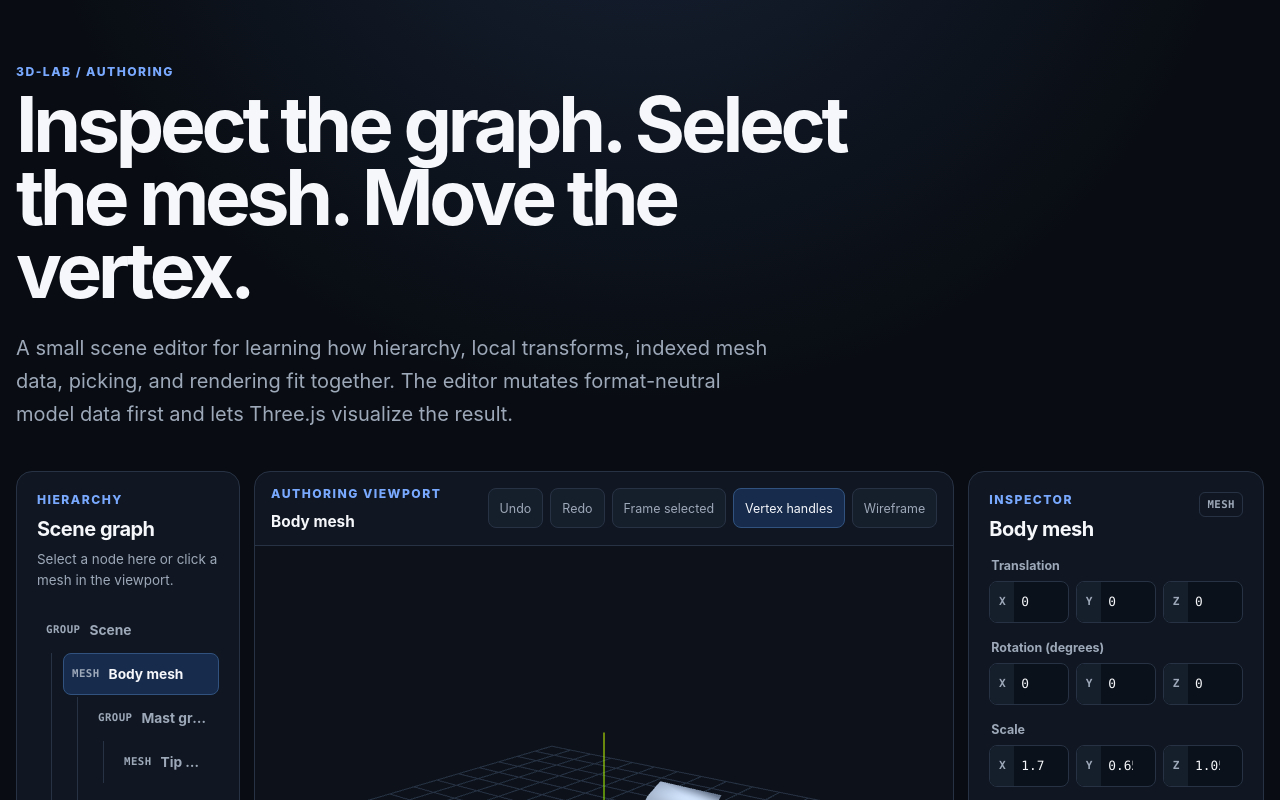
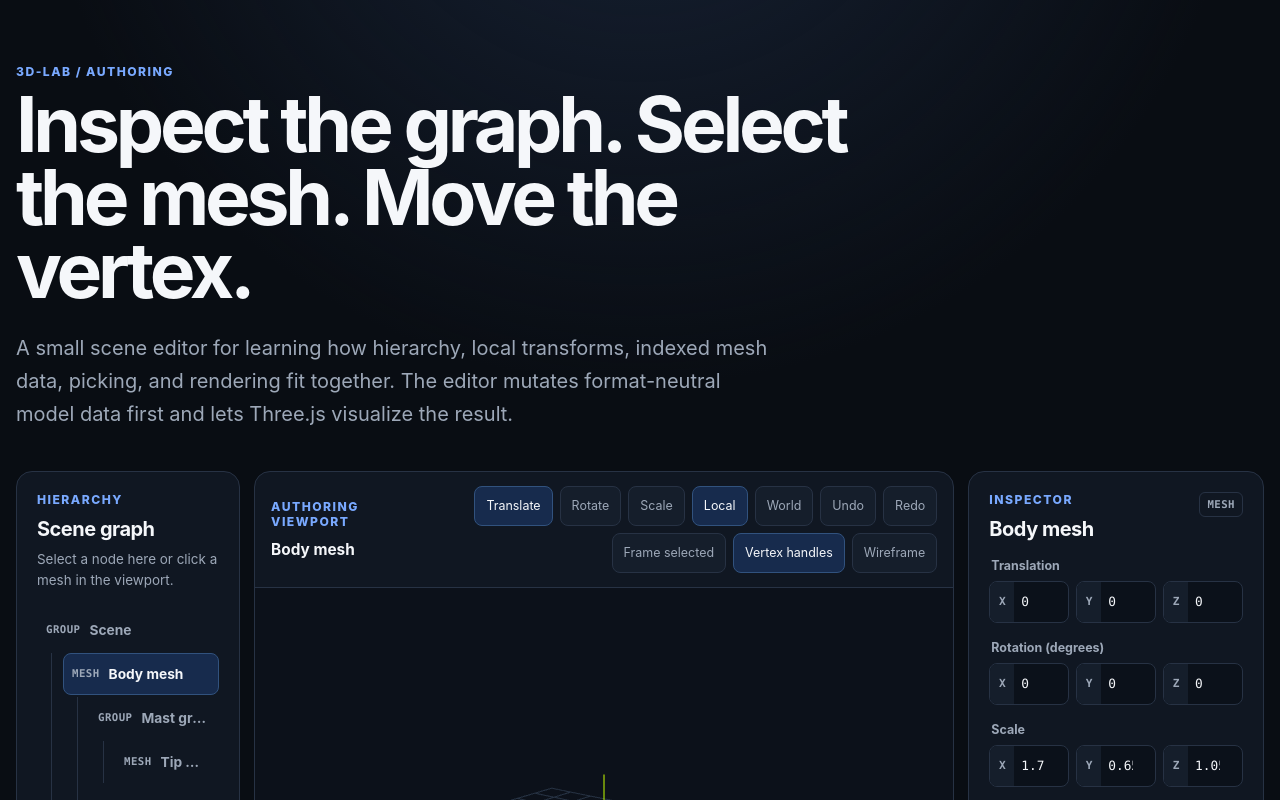
Before and after one commit to moritzbrantner/3d-lab, a Next.js app in the folder web/: page /editor in a window 1280 px wide. Shown: the top 800 px of the page. Built offline with nearby package versions, Linux system fonts and the light colour scheme.

Commit message:
Add transactional node and vertex drag gizmos

```diff
--- a/web/components/scene-editor-lab.tsx
+++ b/web/components/scene-editor-lab.tsx
@@ -3,6 +3,7 @@
 import { useEffect, useMemo, useRef, useState, type ReactNode } from "react";
 import * as THREE from "three";
 import { OrbitControls } from "three/examples/jsm/controls/OrbitControls.js";
+import { TransformControls } from "three/examples/jsm/controls/TransformControls.js";
 import {
   childrenOf,
   createEditorScene,
@@ -10,6 +11,12 @@ import {
   type EditorNode,
   type EditorScene,
 } from "@/lib/scene-editor";
+import {
+  effectiveEditorGizmoMode,
+  effectiveEditorGizmoSpace,
+  type EditorGizmoMode,
+  type EditorGizmoSpace,
+} from "@/lib/scene-editor-gizmo";
 import {
   canRedoEditorCommand,
   canUndoEditorCommand,
@@ -26,11 +33,18 @@ import styles from "./scene-editor-lab.module.css";
 
 type Axis = 0 | 1 | 2;
 
+type GizmoTarget =
+  | { kind: "node"; nodeId: string }
+  | { kind: "vertex"; nodeId: string; vertexIndex: number };
+
 type Runtime = {
   renderer: THREE.WebGLRenderer;
   scene: THREE.Scene;
   camera: THREE.PerspectiveCamera;
   controls: OrbitControls;
+  transformControls: TransformControls;
+  transformHelper: THREE.Object3D;
+  gizmoAnchor: THREE.Object3D;
   objects: Map<string, THREE.Object3D>;
   vertexPoints: THREE.Points<THREE.BufferGeometry, THREE.PointsMaterial> | null;
   resizeObserver: ResizeObserver;
@@ -42,6 +56,9 @@ const AXES: readonly [label: string, axis: Axis][] = [
   ["Y", 1],
   ["Z", 2],
 ];
+
+const GIZMO_MODES: readonly EditorGizmoMode[] = ["translate", "rotate", "scale"];
+const GIZMO_SPACES: readonly EditorGizmoSpace[] = ["local", "world"];
 
 function toDegrees(value: number): number {
   return (value * 180) / Math.PI;
@@ -55,6 +72,18 @@ function mutableVec3(value: Vec3): [number, number, number] {
   return [value[0], value[1], value[2]];
 }
 
+function vectorFromThree(value: THREE.Vector3): Vec3 {
+  return [value.x, value.y, value.z];
+}
+
+function transformFromObject(object: THREE.Object3D): EditableTransform {
+  return {
+    translation: vectorFromThree(object.position),
+    rotation: [object.rotation.x, object.rotation.y, object.rotation.z],
+    scale: vectorFromThree(object.scale),
+  };
+}
+
 function createGeometry(node: EditorNode): THREE.BufferGeometry {
   const geometry = new THREE.BufferGeometry();
   if (!node.mesh) return geometry;
@@ -63,6 +92,24 @@ function createGeometry(node: EditorNode): THREE.BufferGeometry {
   geometry.computeVertexNormals();
   geometry.computeBoundingSphere();
   return geometry;
+}
+
+function previewVertexPosition(runtime: Runtime, target: Extract<GizmoTarget, { kind: "vertex" }>, position: Vec3): void {
+  const object = runtime.objects.get(target.nodeId);
+  if (!(object instanceof THREE.Mesh)) return;
+  const positionAttribute = object.geometry.getAttribute("position") as THREE.BufferAttribute;
+  if (target.vertexIndex < 0 || target.vertexIndex >= positionAttribute.count) return;
+  positionAttribute.setXYZ(target.vertexIndex, position[0], position[1], position[2]);
+  positionAttribute.needsUpdate = true;
+  object.geometry.computeVertexNormals();
+  object.geometry.computeBoundingSphere();
+
+  const points = runtime.vertexPoints;
+  if (!points || points.userData.nodeId !== target.nodeId) return;
+  const pointPositions = points.geometry.getAttribute("position") as THREE.BufferAttribute;
+  if (target.vertexIndex < 0 || target.vertexIndex >= pointPositions.count) return;
+  pointPositions.setXYZ(target.vertexIndex, position[0], position[1], position[2]);
+  pointPositions.needsUpdate = true;
 }
 
 function VectorEditor({
@@ -138,6 +185,9 @@ export function SceneEditorLab() {
   const canvasRef = useRef<HTMLCanvasElement>(null);
   const runtimeRef = useRef<Runtime | null>(null);
   const initialSceneRef = useRef<EditorScene | null>(null);
+  const gizmoTargetRef = useRef<GizmoTarget | null>(null);
+  const suppressPickRef = useRef(false);
+  const cancelledDragRef = useRef(false);
   const [history, setHistory] = useState<EditorCommandLog>(() => {
     const scene = createEditorScene();
     initialSceneRef.current = scene;
@@ -148,6 +198,9 @@ export function SceneEditorLab() {
   const [selectedVertexIndex, setSelectedVertexIndex] = useState<number | null>(null);
   const [showVertices, setShowVertices] = useState(true);
   const [wireframe, setWireframe] = useState(false);
+  const [gizmoMode, setGizmoMode] = useState<EditorGizmoMode>("translate");
+  const [gizmoSpace, setGizmoSpace] = useState<EditorGizmoSpace>("local");
+  const [gizmoDragging, setGizmoDragging] = useState(false);
 
   const selectedNode = useMemo(
     () => editorScene.nodes.find((node) => node.id === selectedNodeId) ?? editorScene.nodes[0],
@@ -155,6 +208,9 @@ export function SceneEditorLab() {
   );
   const selectedVertex =
     selectedVertexIndex === null || !selectedNode.mesh ? null : selectedNode.mesh.vertices[selectedVertexIndex] ?? null;
+  const gizmoTargetKind = selectedVertexIndex === null ? "node" : "vertex";
+  const effectiveGizmoMode = effectiveEditorGizmoMode(gizmoTargetKind, gizmoMode);
+  const effectiveGizmoSpace = effectiveEditorGizmoSpace(effectiveGizmoMode, gizmoSpace);
 
   useEffect(() => {
     const canvas = canvasRef.current;
@@ -174,6 +230,12 @@ export function SceneEditorLab() {
     controls.enableDamping = true;
     controls.target.set(0, 0.2, 0);
     controls.update();
+
+    const transformControls = new TransformControls(camera, canvas);
+    const transformHelper = transformControls.getHelper();
+    scene.add(transformHelper);
+    const gizmoAnchor = new THREE.Object3D();
+    gizmoAnchor.name = "Selected vertex gizmo anchor";
 
     scene.add(new THREE.HemisphereLight(0xdce8ff, 0x20283a, 2.2));
     const key = new THREE.DirectionalLight(0xffffff, 3.4);
@@ -219,6 +281,10 @@ export function SceneEditorLab() {
     raycaster.params.Points = { threshold: 0.16 };
     const pointer = new THREE.Vector2();
     const pick = (event: MouseEvent) => {
+      if (suppressPickRef.current || transformControls.dragging) {
+        suppressPickRef.current = false;
+        return;
+      }
       const bounds = canvas.getBoundingClientRect();
       pointer.x = ((event.clientX - bounds.left) / bounds.width) * 2 - 1;
       pointer.y = -((event.clientY - bounds.top) / bounds.height) * 2 + 1;
@@ -248,6 +314,45 @@ export function SceneEditorLab() {
     };
     canvas.addEventListener("click", pick);
 
+    const handleDraggingChanged = () => {
+      const dragging = transformControls.dragging;
+      controls.enabled = !dragging;
+      setGizmoDragging(dragging);
+    };
+    const handleMouseDown = () => {
+      cancelledDragRef.current = false;
+    };
+    const handleObjectChange = () => {
+      const target = gizmoTargetRef.current;
+      const runtime = runtimeRef.current;
+      if (!runtime || target?.kind !== "vertex") return;
+      previewVertexPosition(runtime, target, vectorFromThree(runtime.gizmoAnchor.position));
+    };
+    const handleMouseUp = () => {
+      const target = gizmoTargetRef.current;
+      if (!target) return;
+      if (cancelledDragRef.current) {
+        cancelledDragRef.current = false;
+      } else if (target.kind === "node") {
+        const object = objects.get(target.nodeId);
+        if (object) {
+          const next = transformFromObject(object);
+          setHistory((log) => commitNodeTransform(log, target.nodeId, next));
+        }
+      } else {
+        const next = vectorFromThree(gizmoAnchor.position);
+        setHistory((log) => commitMeshVertex(log, target.nodeId, target.vertexIndex, next));
+      }
+      suppressPickRef.current = true;
+      window.setTimeout(() => {
+        suppressPickRef.current = false;
+      }, 0);
+    };
+    transformControls.addEventListener("dragging-changed", handleDraggingChanged);
+    transformControls.addEventListener("mouseDown", handleMouseDown);
+    transformControls.addEventListener("objectChange", handleObjectChange);
+    transformControls.addEventListener("mouseUp", handleMouseUp);
+
     let frameId = 0;
     const render = () => {
       controls.update();
@@ -262,6 +367,9 @@ export function SceneEditorLab() {
       scene,
       camera,
       controls,
+      transformControls,
+      transformHelper,
+      gizmoAnchor,
       objects,
       vertexPoints: null,
       resizeObserver,
@@ -271,6 +379,14 @@ export function SceneEditorLab() {
 
     return () => {
       canvas.removeEventListener("click", pick);
+      transformControls.removeEventListener("dragging-changed", handleDraggingChanged);
+      transformControls.removeEventListener("mouseDown", handleMouseDown);
+      transformControls.removeEventListener("objectChange", handleObjectChange);
+      transformControls.removeEventListener("mouseUp", handleMouseUp);
+      transformControls.detach();
+      transformControls.dispose();
+      transformHelper.removeFromParent();
+      gizmoAnchor.removeFromParent();
       cancelAnimationFrame(runtimeRef.current?.frameId ?? frameId);
       resizeObserver.disconnect();
       controls.dispose();
@@ -345,11 +461,59 @@ export function SceneEditorLab() {
   }, [editorScene, selectedNode, selectedVertexIndex, showVertices]);
 
   useEffect(() => {
+    const runtime = runtimeRef.current;
+    if (!runtime) return;
+    const controls = runtime.transformControls;
+    controls.detach();
+
+    if (selectedVertexIndex !== null && selectedVertex && selectedNode.mesh) {
+      const selectedObject = runtime.objects.get(selectedNode.id);
+      if (!selectedObject) return;
+      if (runtime.gizmoAnchor.parent !== selectedObject) {
+        runtime.gizmoAnchor.removeFromParent();
+        selectedObject.add(runtime.gizmoAnchor);
+      }
+      runtime.gizmoAnchor.position.set(...selectedVertex);
+      runtime.gizmoAnchor.rotation.set(0, 0, 0);
+      runtime.gizmoAnchor.scale.set(1, 1, 1);
+      gizmoTargetRef.current = {
+        kind: "vertex",
+        nodeId: selectedNode.id,
+        vertexIndex: selectedVertexIndex,
+      };
+      controls.setMode(effectiveEditorGizmoMode("vertex", gizmoMode));
+      controls.setSpace(effectiveEditorGizmoSpace("translate", gizmoSpace));
+      controls.attach(runtime.gizmoAnchor);
+      return;
+    }
+
+    runtime.gizmoAnchor.removeFromParent();
+    const selectedObject = runtime.objects.get(selectedNode.id);
+    if (!selectedObject) {
+      gizmoTargetRef.current = null;
+      return;
+    }
+    gizmoTargetRef.current = { kind: "node", nodeId: selectedNode.id };
+    const mode = effectiveEditorGizmoMode("node", gizmoMode);
+    controls.setMode(mode);
+    controls.setSpace(effectiveEditorGizmoSpace(mode, gizmoSpace));
+    controls.attach(selectedObject);
+  }, [selectedNode, selectedVertex, selectedVertexIndex, gizmoMode, gizmoSpace]);
+
+  useEffect(() => {
     if (!selectedNode.mesh && selectedVertexIndex !== null) setSelectedVertexIndex(null);
   }, [selectedNode, selectedVertexIndex]);
 
   useEffect(() => {
     const handleHistoryShortcut = (event: KeyboardEvent) => {
+      const runtime = runtimeRef.current;
+      if (event.key === "Escape" && runtime?.transformControls.dragging) {
+        event.preventDefault();
+        cancelledDragRef.current = true;
+        runtime.transformControls.reset();
+        return;
+      }
+      if (runtime?.transformControls.dragging) return;
       if (!(event.metaKey || event.ctrlKey) || event.altKey) return;
       const key = event.key.toLowerCase();
       const undo = key === "z" && !event.shiftKey;
@@ -443,11 +607,43 @@ export function SceneEditorLab() {
             {selectedVertexIndex !== null && <span> / vertex {selectedVertexIndex}</span>}
           </div>
           <div className={styles.toolbarActions}>
+            {GIZMO_MODES.map((mode) => {
+              const vertexBlocked = selectedVertexIndex !== null && mode !== "translate";
+              return (
+                <button
+                  key={mode}
+                  type="button"
+                  className={`${styles.toolButton} ${effectiveGizmoMode === mode ? styles.toolButtonActive : ""}`}
+                  onClick={() => setGizmoMode(mode)}
+                  disabled={vertexBlocked || gizmoDragging}
+                  aria-pressed={effectiveGizmoMode === mode}
+                  title={vertexBlocked ? "Selected vertices are position-only" : `${mode} gizmo`}
+                >
+                  {mode[0].toUpperCase() + mode.slice(1)}
+                </button>
+              );
+            })}
+            {GIZMO_SPACES.map((space) => {
+              const scaleBlocked = effectiveGizmoMode === "scale" && space === "world";
+              return (
+                <button
+                  key={space}
+                  type="button"
+                  className={`${styles.toolButton} ${effectiveGizmoSpace === space ? styles.toolButtonActive : ""}`}
+                  onClick={() => setGizmoSpace(space)}
+                  disabled={scaleBlocked || gizmoDragging}
+                  aria-pressed={effectiveGizmoSpace === space}
+                  title={scaleBlocked ? "Scale uses local axes" : `${space} coordinate axes`}
+                >
+                  {space[0].toUpperCase() + space.slice(1)}
+                </button>
+              );
+            })}
             <button
               type="button"
               className={styles.toolButton}
               onClick={() => setHistory((log) => undoEditorCommand(log))}
-              disabled={!canUndoEditorCommand(history)}
+              disabled={!canUndoEditorCommand(history) || gizmoDragging}
               aria-keyshortcuts="Control+Z Meta+Z"
               title="Undo (Ctrl/Cmd+Z)"
             >
@@ -457,7 +653,7 @@ export function SceneEditorLab() {
               type="button"
               className={styles.toolButton}
               onClick={() => setHistory((log) => redoEditorCommand(log))}
-              disabled={!canRedoEditorCommand(history)}
+              disabled={!canRedoEditorCommand(history) || gizmoDragging}
               aria-keyshortcuts="Control+Y Control+Shift+Z Meta+Shift+Z"
               title="Redo (Ctrl+Y or Ctrl/Cmd+Shift+Z)"
             >
@@ -487,10 +683,10 @@ export function SceneEditorLab() {
         <canvas
           ref={canvasRef}
           className={styles.canvas}
-          aria-label="Interactive 3D scene editor. Orbit the camera, click meshes, and select visible vertex handles."
+          aria-label="Interactive 3D scene editor with local/world transform gizmos, mesh picking, and vertex handles."
         />
         <p className={styles.viewportHint}>
-          Drag to orbit, scroll to zoom, click a mesh to select it, then click a vertex handle to edit that position.
+          Drag the colored gizmo axes to edit the selection. Node translate/rotate support local or world axes; scale is local. Selected vertices use translation in local or world axes. One completed drag creates one undoable command; press Escape during a drag to cancel it.
         </p>
       </div>
 
@@ -539,7 +735,7 @@ export function SceneEditorLab() {
               <VectorEditor label="Local position" value={selectedVertex} step={0.05} onChange={updateVertexAxis} />
             )}
             <p>
-              Position edits mutate the format-neutral mesh draft. Derived normals/tangents are treated as stale and rebuilt downstream.
+              Position edits mutate the format-neutral mesh draft. The drag gizmo previews in Three.js, then commits one semantic vertex command on pointer release. Derived normals/tangents are treated as stale and rebuilt downstream.
             </p>
           </section>
         )}
@@ -547,7 +743,7 @@ export function SceneEditorLab() {
         <section className={styles.boundary}>
           <strong>Ownership boundary</strong>
           <p>
-            The editor owns selection, semantic edit commands, and undo/redo. Mesh validity stays aligned with <code>three-d-core</code>; hierarchy ordering stays aligned with <code>three-d-animation</code>. Three.js only renders and ray-picks the current model, and renderer snapshots never enter history.
+            The editor owns selection, local/world gizmo semantics, semantic edit commands, and undo/redo. Mesh validity stays aligned with <code>three-d-core</code>; hierarchy ordering stays aligned with <code>three-d-animation</code>. Three.js supplies the temporary drag preview and ray picking only; renderer snapshots and pointer-move samples never enter history.
           </p>
         </section>
 
```
